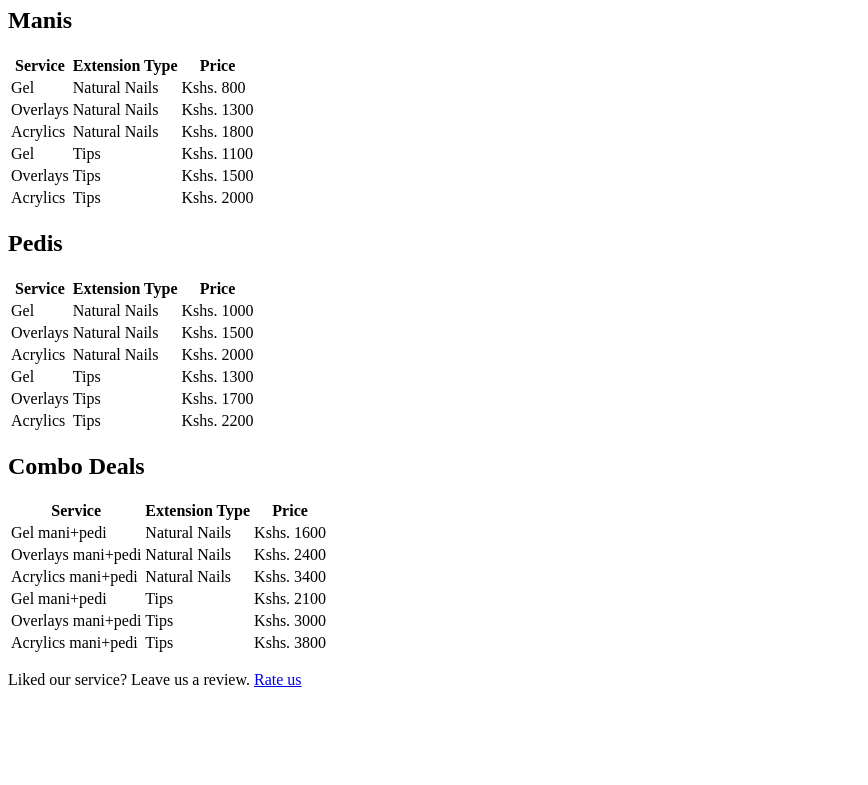
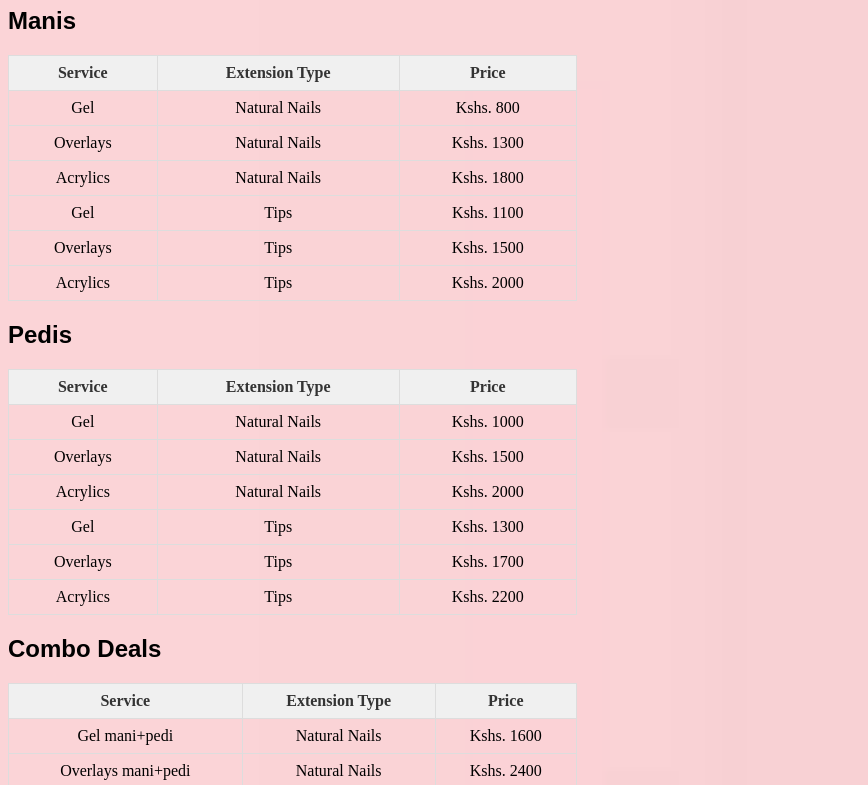
Before and after one commit to Ndanu-Nzuki/my-personal-website, a plain HTML site: page index.html in a window 1280 px wide. Shown: the part 73-858 px from the top of the page, without its empty margins (0-868 px from the left). Before the commit the page ends 800 px from the top, so only its background shows below. Drawn offline with Linux system fonts and the light colour scheme.

Commit message:
Tables added

```diff
--- a/index.html
+++ b/index.html
@@ -2,12 +2,12 @@
 <html lang="en">
 <head>
     <title>Nail Appointment Booking</title>
-    <link rel="stylesheet" href="styles.css">
+    <link rel="stylesheet" href="style.css">
 </head>
   <body>
     <h1>Welcome to NailedSlayed</h1>
     <h2>Manis</h2>
-    <table>
+    <table id="Manis">
         <tr>
           <th>Service</th>
           <th>Extension Type</th>
@@ -45,7 +45,7 @@
       </table>
 
     <h2>Pedis</h2>
-    <table>
+    <table id="Pedis">
         <tr>
           <th>Service</th>
           <th>Extension Type</th>
@@ -83,7 +83,7 @@
         </tr>
       </table>
     <h2>Combo Deals</h2>
-    <table>
+    <table id="Combo Deals">
         <tr>
           <th>Service</th>
           <th>Extension Type</th>
--- a/style.css
+++ b/style.css
@@ -0,0 +1,44 @@
+body,html {
+    background: url(./images/background/BG2\ Nailed.jpeg)center no-repeat;
+    background-size: cover;
+    background-position: center;
+    justify-content: center;
+    align-items: center;
+}
+h1 {
+    text-align: center;
+    color: black;
+}
+p {
+    text-align: center;
+    font-style: italic;
+}
+h2 {
+    font-family: Arial, Helvetica, sans-serif;
+}
+table {
+    text-align: center;
+    width: 45%;
+    margin-bottom: 20px;
+    border-collapse: collapse;
+}
+
+th, td {
+    border: 1px solid #ddd;
+    padding: 8px;
+    text-align: left;
+}
+
+th {
+    background-color: #f0f0f0;
+    color: #333;
+    text-align: center;
+}
+td {
+    text-align: center;
+}
+caption {
+    caption-side: top;
+    text-align: center;
+
+}
```
Also changed, not shown: images/background/BG Nailed.jpeg (added), images/background/BG2 Nailed.jpeg (added), package-lock.json (added), 2 other files.
